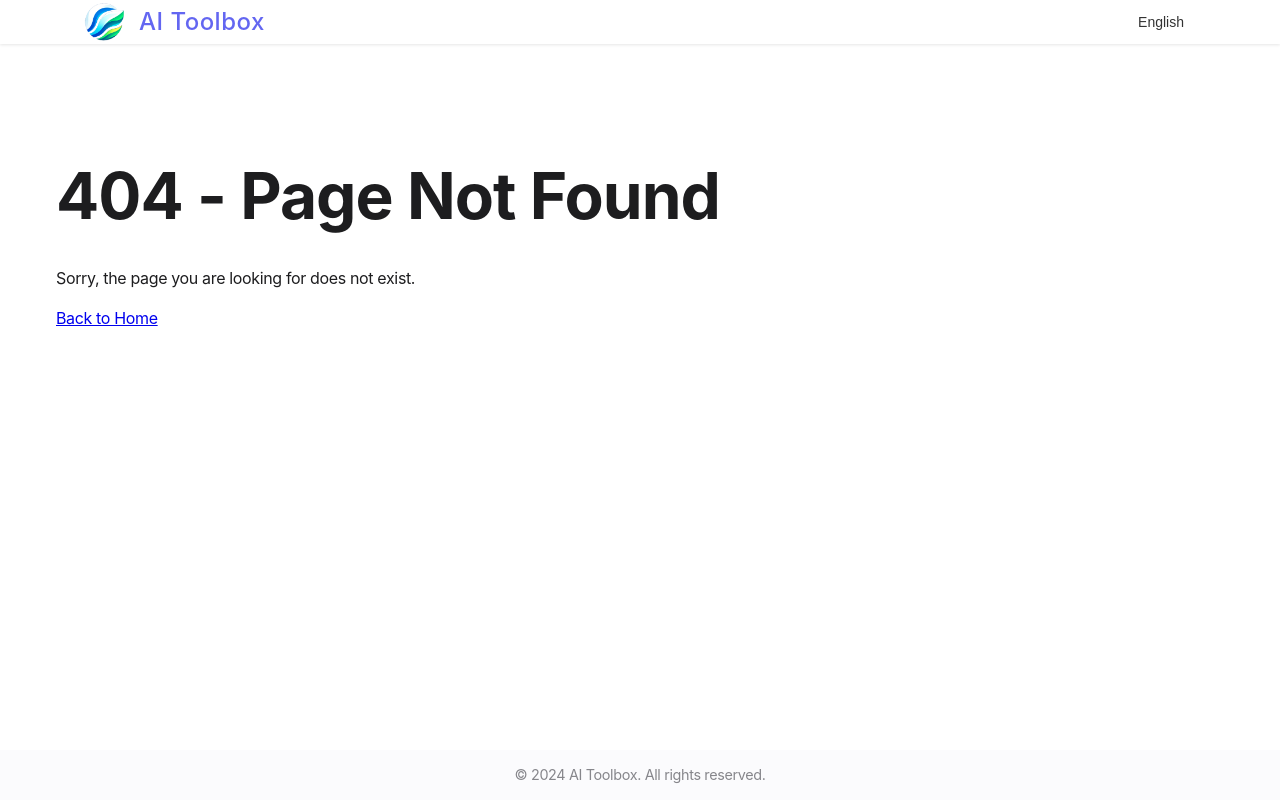
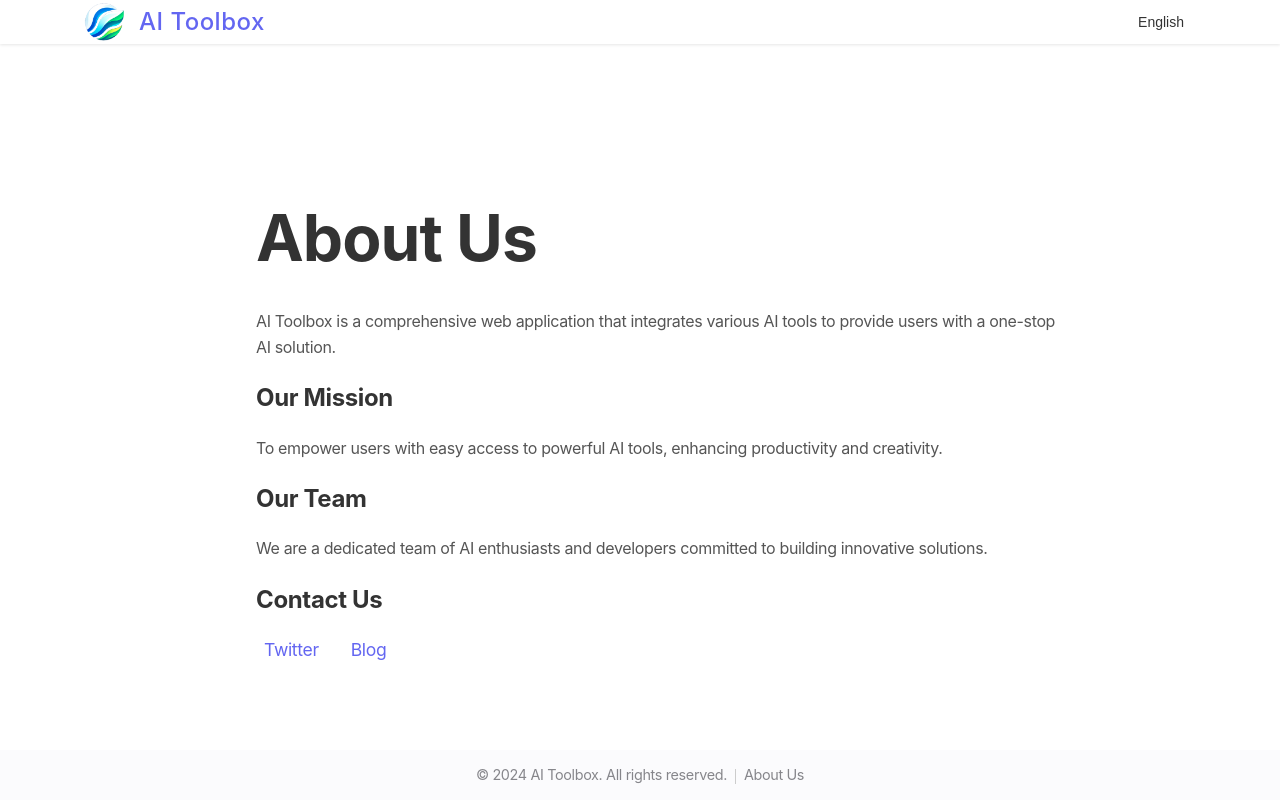
Before and after one commit to fisherdaddy/ai-toolbox, a React (Vite) app: page /about in a window 1280 px wide. Before the commit this address had no page. Built offline with nearby package versions, Linux system fonts and the light colour scheme.

Commit message:
feature: add about us

```diff
--- a/src/App.jsx
+++ b/src/App.jsx
@@ -8,7 +8,7 @@ import NotFound from './pages/NotFound';
 const JsonFormatter = lazy(() => import('./components/JsonFormatter'));
 const TextToImage = lazy(() => import('./components/TextToImage'));
 const UrlDecode = lazy(() => import('./components/UrlDecode'));
-
+const About = lazy(() => import('./pages/About'));
 function App() {
   return (
     <div className="app-container">
@@ -21,6 +21,7 @@ function App() {
               <Route path="/text2image" element={<TextToImage />} />
               <Route path="/json-formatter" element={<JsonFormatter />} />
               <Route path="/url-decode" element={<UrlDecode />} />
+              <Route path="/about" element={<About />} />
               <Route path="*" element={<NotFound />} />
             </Routes>
           </Suspense>
--- a/src/components/Footer.jsx
+++ b/src/components/Footer.jsx
@@ -1,14 +1,21 @@
 import React from 'react';
+import { Link } from 'react-router-dom';
 import { useTranslation } from '../js/i18n';
 
-function Footer() {
+const Footer = React.memo(() => {
   const { t } = useTranslation();
 
   return (
-    <footer>
-      <p>&copy; 2024 {t('footer.copyRight')}</p>
+    <footer className="footer">
+      <p>
+        &copy; {new Date().getFullYear()} {t('footer.copyRight')}
+        <span className="footer-separator" />
+        <Link to="/about" className="footer-link">
+          {t('navigation.about')}
+        </Link>
+      </p>
     </footer>
   );
-}
+});
 
 export default Footer;
--- a/src/js/i18n.js
+++ b/src/js/i18n.js
@@ -36,7 +36,19 @@ const i18n = {
     },
     footer: {
       copyRight: 'AI Toolbox. All rights reserved.'
-    }
+    },
+    about: {
+      title: 'About Us',
+      description: 'AI Toolbox is a comprehensive web application that integrates various AI tools to provide users with a one-stop AI solution.',
+      mission: 'Our Mission',
+      missionDescription: 'To empower users with easy access to powerful AI tools, enhancing productivity and creativity.',
+      team: 'Our Team',
+      teamDescription: 'We are a dedicated team of AI enthusiasts and developers committed to building innovative solutions.',
+      contact: 'Contact Us',
+    },
+    navigation: {
+      about: 'About Us'
+    },
   },
   zh: {
     title: 'AI 工具箱',
@@ -73,7 +85,19 @@ const i18n = {
     },
     footer: {
       copyRight: 'AI 工具箱. 保留所有权利。'
-    }
+    },
+    about: {
+      title: '关于我们',
+      description: 'AI 工具箱是一个集成多种人工智能工具的综合Web应用程序，旨在为用户提供一站式AI解决方案。',
+      mission: '我们的使命',
+      missionDescription: '通过提供强大的AI工具，赋能用户，提高生产力和创造力。',
+      team: '我们的团队',
+      teamDescription: '我们是一支由AI爱好者和开发人员组成的专注团队，致力于构建创新的解决方案。',
+      contact: '联系我们',
+    },
+    navigation: {
+      about: '关于我们'
+    },
   },
   ja: {
     title: 'AIツールボックス',
@@ -110,7 +134,19 @@ const i18n = {
     },
     footer: {
       copyRight: 'AIツールボックス. すべての権利を保有します。'
-    }
+    },
+    about: {
+      title: '私たちについて',
+      description: 'AIツールボックスは、さまざまなAIツールを統合した包括的なWebアプリケーションであり、ユーザーにワンストップのAIソリューションを提供します。',
+      mission: '私たちの使命',
+      missionDescription: '強力なAIツールへの簡単なアクセスを提供し、ユーザーの生産性と創造性を高めること。',
+      team: '私たちのチーム',
+      teamDescription: '私たちは革新的なソリューションの構築に専念するAI愛好家と開発者の献身的なチームです。',
+      contact: 'お問い合わせ',
+    },
+    navigation: {
+      about: '私たちについて'
+    },
   },
   ko: {
     title: 'AI 도구 상자',
@@ -147,7 +183,19 @@ const i18n = {
     },
     footer: {
       copyRight: 'AI 도구 상자. 모든 권리 보유.'
-    }
+    },
+    about: {
+      title: '회사 소개',
+      description: 'AI 도구 상자는 다양한 AI 도구를 통합한 종합 웹 애플리케이션으로, 사용자에게 원스톱 AI 솔루션을 제공합니다.',
+      mission: '우리의 사명',
+      missionDescription: '강력한 AI 도구에 쉽게 접근할 수 있도록 하여 생산성과 창의성을 향상시키는 것.',
+      team: '우리 팀',
+      teamDescription: '우리는 혁신적인 솔루션을 구축하는 데 전념하는 AI 애호가 및 개발자 팀입니다.',
+      contact: '문의하기',
+    },
+    navigation: {
+      about: '회사 소개'
+    },
   },
 };
 
--- /dev/null
+++ b/src/pages/About.jsx
@@ -0,0 +1,38 @@
+import React from 'react';
+import SEO from '../components/SEO';
+import { useTranslation } from '../js/i18n';
+import '../styles/About.css'; // 新增的样式文件
+
+const About = () => {
+  const { t } = useTranslation();
+
+  return (
+    <>
+      <SEO
+        title={t('about.title')}
+        description={t('about.description')}
+      />
+      <main>
+        <section className="about-section">
+          <h1>{t('about.title')}</h1>
+          <p>{t('about.description')}</p>
+          <h2>{t('about.mission')}</h2>
+          <p>{t('about.missionDescription')}</p>
+          <h2>{t('about.team')}</h2>
+          <p>{t('about.teamDescription')}</p>
+          <h2>{t('about.contact')}</h2>
+          <div className="social-links">
+            <a href="https://x.com/fun000001" target="_blank" rel="noopener noreferrer" className="social-link">
+              <i className="fab fa-twitter"></i> Twitter
+            </a>
+            <a href="https://fisherdaddy.com" target="_blank" rel="noopener noreferrer" className="social-link">
+              <i className="fas fa-blog"></i> Blog
+            </a>
+          </div>
+        </section>
+      </main>
+    </>
+  );
+};
+
+export default About;
--- a/src/pages/Home.jsx
+++ b/src/pages/Home.jsx
@@ -24,7 +24,6 @@ const Home = () => {
           <p className="slogan">{t('slogan')}</p>
         </section>
         <section className="tools-section">
-          <h2>工具</h2>
           <div className="tools-grid">
             {tools.map(tool => (
               <Link to={tool.path} key={tool.id} className="tool-card">
--- /dev/null
+++ b/src/styles/About.css
@@ -0,0 +1,39 @@
+.about-section {
+    padding: 2rem;
+    max-width: 800px;
+    margin: 0 auto;
+  }
+
+  .about-section h1,
+  .about-section h2 {
+    color: #333;
+  }
+
+  .about-section p {
+    line-height: 1.6;
+    color: #555;
+  }
+
+  .social-links {
+    display: flex;
+    gap: 1.5rem;
+    margin-top: 1rem;
+  }
+
+  .social-link {
+    display: flex;
+    align-items: center;
+    text-decoration: none;
+    color: #6366F1; /* 与现有主题颜色一致 */
+    font-size: 1.1rem;
+    transition: color 0.3s ease;
+  }
+
+  .social-link i {
+    margin-right: 0.5rem;
+    font-size: 1.5rem;
+  }
+
+  .social-link:hover {
+    color: #4F46E5; /* 悬停时颜色加深 */
+  }
--- a/src/styles/main.css
+++ b/src/styles/main.css
@@ -200,3 +200,31 @@ footer {
     left: 0;
   }
 }
+
+.footer-separator {
+  display: inline-block;
+  width: 1px;
+  height: 1em;
+  background-color: #ccc;
+  margin: 0 8px;
+  vertical-align: middle;
+}
+
+.footer-link {
+  text-decoration: none;
+  color: inherit; /* 保持与父元素相同的颜色，可以根据需要调整 */
+}
+
+.footer-link:hover {
+  text-decoration: none; /* 悬停时也不显示下划线 */
+}
+
+/* 如果需要进一步去除所有链接的下划线，可以添加以下全局样式 */
+.footer a {
+  text-decoration: none;
+  color: inherit;
+}
+
+.footer a:hover {
+  text-decoration: none;
+}
```
